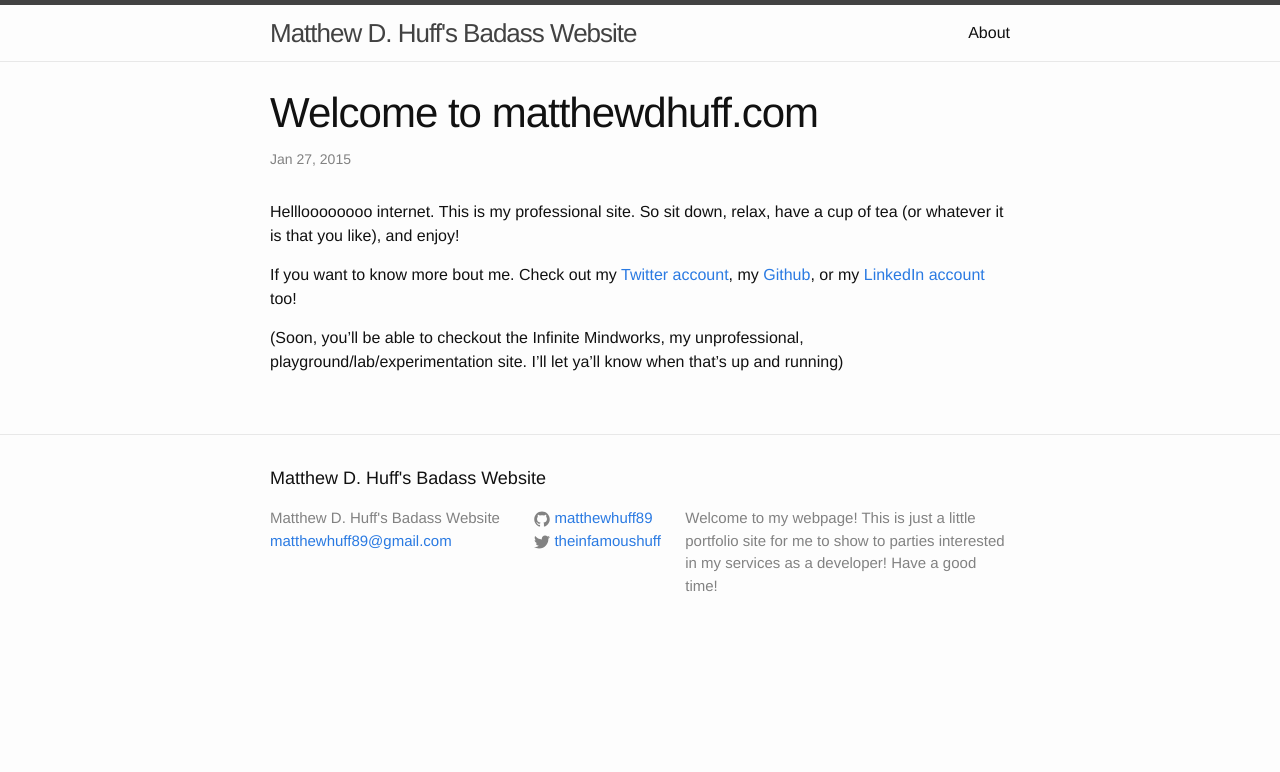
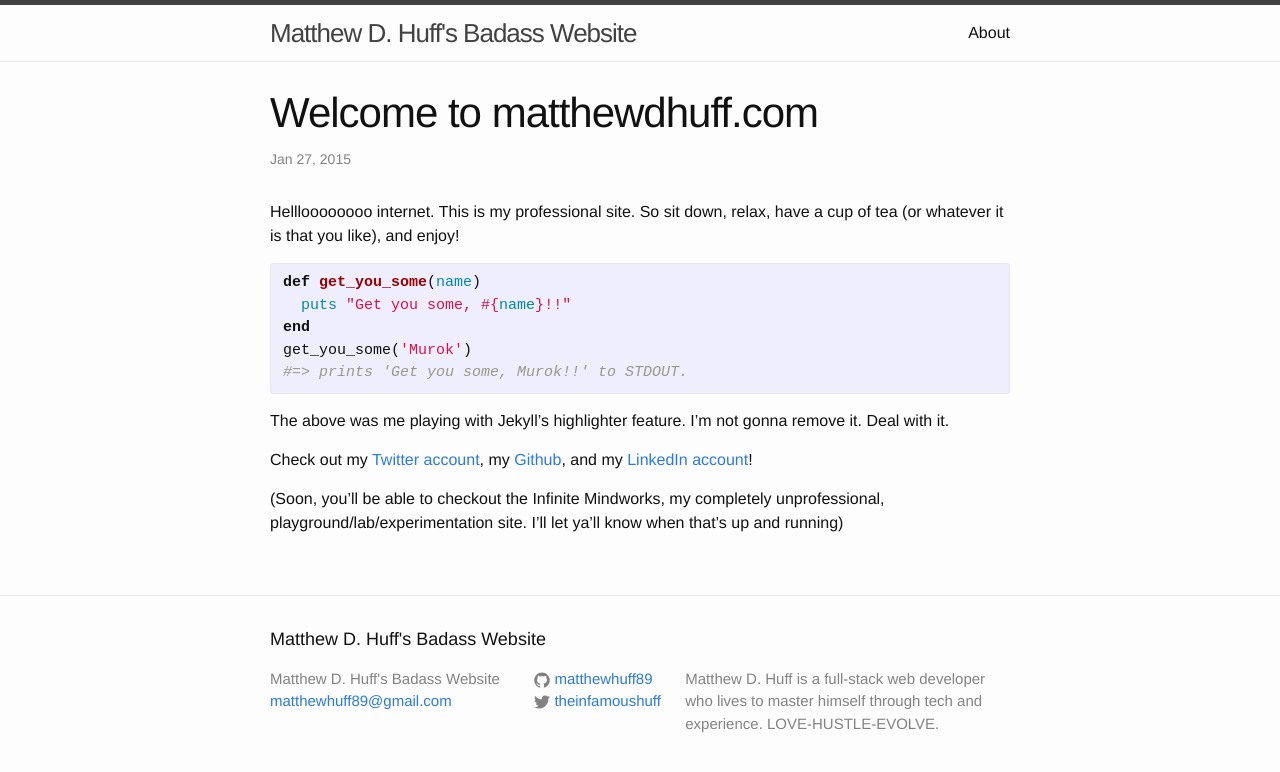
Before and after one commit to matthewhuff89/matthewhuff89.github.io, a Jekyll site: the page built from _posts/2015-01-27-get-you-some.markdown, in a window 1280 px wide. Shown: the top 772 px of the page. Built offline with Jekyll 4.4.1, drawn with Linux system fonts in a browser that asks for light colours.

Commit message:
Removed automatically generated jekyll blog post

```diff
--- a/_config.yml
+++ b/_config.yml
@@ -2,7 +2,7 @@
 title: Matthew D. Huff's Badass Website
 email: matthewhuff89@gmail.com
 description: > # this means to ignore newlines until "baseurl:"
-  Welcome to my webpage! This is just a little portfolio site for me to show to parties interested in my services as a developer! Have a good time!
+  Matthew D. Huff is a full-stack web developer who lives to master himself through tech and experience. LOVE-HUSTLE-EVOLVE.
 baseurl: "" # the subpath of your site, e.g. /blog/
 url: "http://www.matthewdhuff.com" # the base hostname & protocol for your site
 twitter_username: theinfamoushuff
--- a/_posts/2015-01-27-get-you-some.markdown
+++ b/_posts/2015-01-27-get-you-some.markdown
@@ -2,15 +2,24 @@
 layout: post
 title: "Welcome to matthewdhuff.com"
 date: 2015-01-27
-categories: introduction
+categories: posts
 ---
 
 Hellloooooooo internet. This is my professional site. So sit down, relax, have a cup of tea (or whatever it is that you like), and enjoy!
 
-If you want to know more bout me.
-Check out my [Twitter account][twitter], my [Github][github], or my [LinkedIn account][linkedin] too!
+{% highlight ruby %}
+def get_you_some(name)
+  puts "Get you some, #{name}!!"
+end
+get_you_some('Murok')
+#=> prints 'Get you some, Murok!!' to STDOUT.
+{% endhighlight %}
 
-(Soon, you'll be able to checkout the Infinite Mindworks, my unprofessional, playground/lab/experimentation site. I'll let ya'll know when that's up and running)
+The above was me playing with Jekyll's highlighter feature. I'm not gonna remove it. Deal with it.
+
+Check out my [Twitter account][twitter], my [Github][github], and my [LinkedIn account][linkedin]!
+
+(Soon, you'll be able to checkout the Infinite Mindworks, my completely unprofessional, playground/lab/experimentation site. I'll let ya'll know when that's up and running)
 
 
 [twitter]: http://twitter.com/theinfamoushuff
```
Also changed, not shown: _posts/2015-01-26-welcome-to-jekyll.markdown (deleted, +0 -25 lines), 4 other files.
